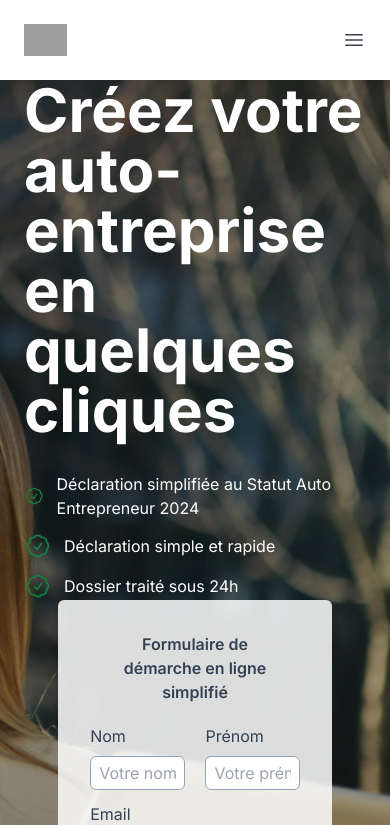
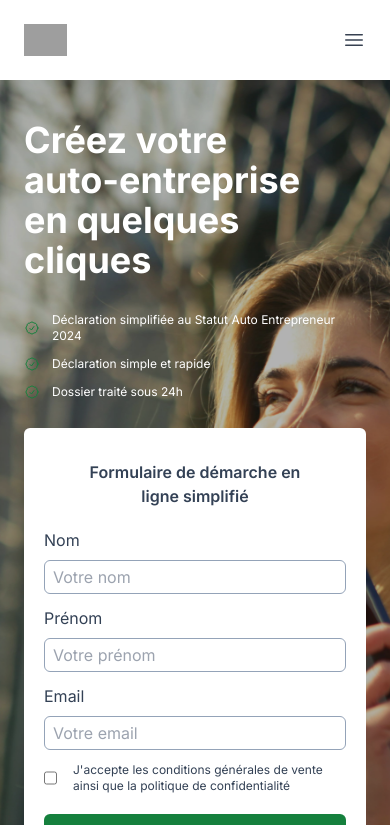
Before and after one commit to magicniclus/mon-independant, a Next.js app: page / in a window 390 px wide. Shown: the top 825 px of the page. Built offline with nearby package versions, Linux system fonts and the light colour scheme; grey boxes are pictures that could not be loaded.

Commit message:
Update Hero.tsx

```diff
--- a/src/components/Hero.tsx
+++ b/src/components/Hero.tsx
@@ -22,35 +22,35 @@ const Hero = () => {
           z-index: 1;
         }
       `}</style>
-      <section className="w-full bg-[url('/background/woman.jpg')] md:py-24 bg-no-repeat bg-cover bg-right relative background text-slate-700">
+      <section className="w-full bg-[url('/background/woman.jpg')] py-10 md:py-24 bg-no-repeat bg-cover bg-center relative background text-slate-700">
         <div className="px-6 lg:px-8 max-w-6xl mx-auto flex md:flex-row flex-col z-10 content">
           <div className="md:w-1/2 w-full">
-            <h1 className=" text-white font-bold text-6xl">
+            <h1 className=" text-white font-bold sm:text-6xl text-4xl">
               Créez votre <br /> auto-entreprise <br /> en quelques cliques
             </h1>
             <ul className=" text-white mt-8">
-              <li className="mt-3 flex items-center">
-                <CheckBadgeIcon className="h-7 w-auto text-green-700 mr-3" />{" "}
+              <li className="mt-3 flex items-center  md:text-normal text-xs">
+                <CheckBadgeIcon className="min-w-[12px] h-4 md:h-7 w-auto text-green-700 mr-3" />
                 Déclaration simplifiée au Statut Auto Entrepreneur 2024
               </li>
-              <li className="mt-3 flex items-center">
-                <CheckBadgeIcon className="h-7 w-auto text-green-700 mr-3" />
+              <li className="mt-3 flex items-center md:text-normal text-xs">
+                <CheckBadgeIcon className="min-w-[12px] h-4 md:h-7 w-auto text-green-700 mr-3" />
                 Déclaration simple et rapide
               </li>
-              <li className="mt-3 flex items-center">
+              <li className="mt-3 flex items-center md:text-normal text-xs">
                 {" "}
-                <CheckBadgeIcon className="h-7 w-auto text-green-700 mr-3" />
+                <CheckBadgeIcon className="min-w-[12px] h-4 md:h-7 w-auto text-green-700 mr-3" />
                 Dossier traité sous 24h
               </li>
             </ul>
           </div>
           <div className="md:w-1/2 w-full flex justify-center">
-            <form className="w-[80%] py-8 bg-white/85 rounded-md px-8 flex-col items-center">
+            <form className="md:w-[80%] w-full py-8 bg-white md:bg-white/85 rounded-md px-5 md:px-8 flex-col items-center md:mt-0 mt-7">
               <h2 className="text-center font-semibold w-9/12 mx-auto">
                 Formulaire de démarche en ligne simplifié
               </h2>
               <div className=" flex justify-between mt-5">
-                <div className="w-[45%]">
+                <div className="w-full md:w-[45%]">
                   <label htmlFor="nom" className="text-slate-700">
                     Nom
                   </label>
@@ -60,7 +60,7 @@ const Hero = () => {
                     className="w-full border px-2 py-1 rounded-md border-slate-400 mt-2"
                   />
                 </div>
-                <div className="w-[45%]">
+                <div className="w-[45%] md:block hidden">
                   <label htmlFor="prenom" className="text-slate-700">
                     Prénom
                   </label>
@@ -70,6 +70,16 @@ const Hero = () => {
                     className="w-full border px-2 py-1 rounded-md border-slate-400 mt-2"
                   />
                 </div>
+              </div>
+              <div className="w-full md:hidden block mt-3">
+                <label htmlFor="prenom" className="text-slate-700">
+                  Prénom
+                </label>
+                <input
+                  type="text"
+                  placeholder="Votre prénom"
+                  className="w-full border px-2 py-1 rounded-md border-slate-400 mt-2"
+                />
               </div>
               <div className="w-full mt-3">
                 <label htmlFor="email" className="text-slate-700">
@@ -88,7 +98,7 @@ const Hero = () => {
                   name="cgu"
                   className="mr-2 cursor-pointer"
                 />
-                <label htmlFor="cgu" className="text-slate-700 ml-3 text-xs">
+                <label htmlFor="cgu" className="text-slate-700 ml-2 text-xs">
                   J&apos;accepte les conditions générales de vente ainsi que la
                   politique de confidentialité
                 </label>
```
